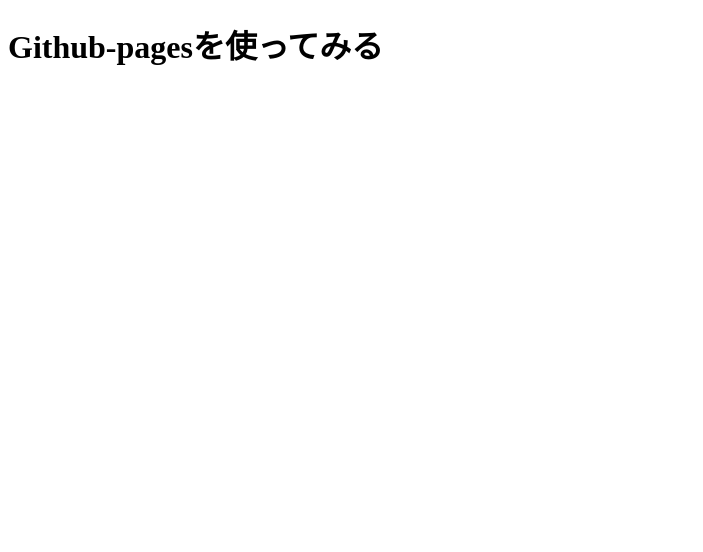
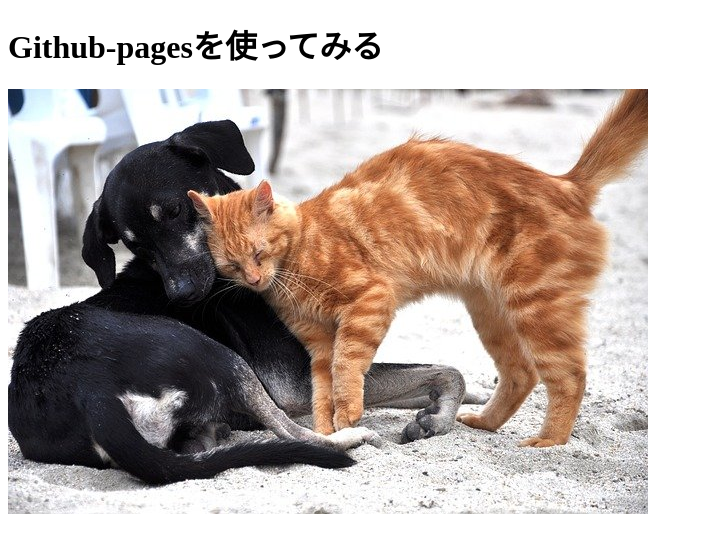
Before and after one commit to riiyossy/riiyossy.github.io, a plain HTML site: page index.html in a window 1280 px wide. Shown: the whole page, without its empty margins (0-703 px from the left). Drawn offline with Linux system fonts and the light colour scheme.

Commit message:
データを更新

```diff
--- a/index.html
+++ b/index.html
@@ -8,5 +8,6 @@
 </head>
 <body>
     <h1>Github-pagesを使ってみる</h1>
+    <p><img src="img/dog-g78f0b7cb7_640.jpg" alt=""></p>
 </body>
 </html>
```
Also changed, not shown: img/dog-g78f0b7cb7_640.jpg (added).
